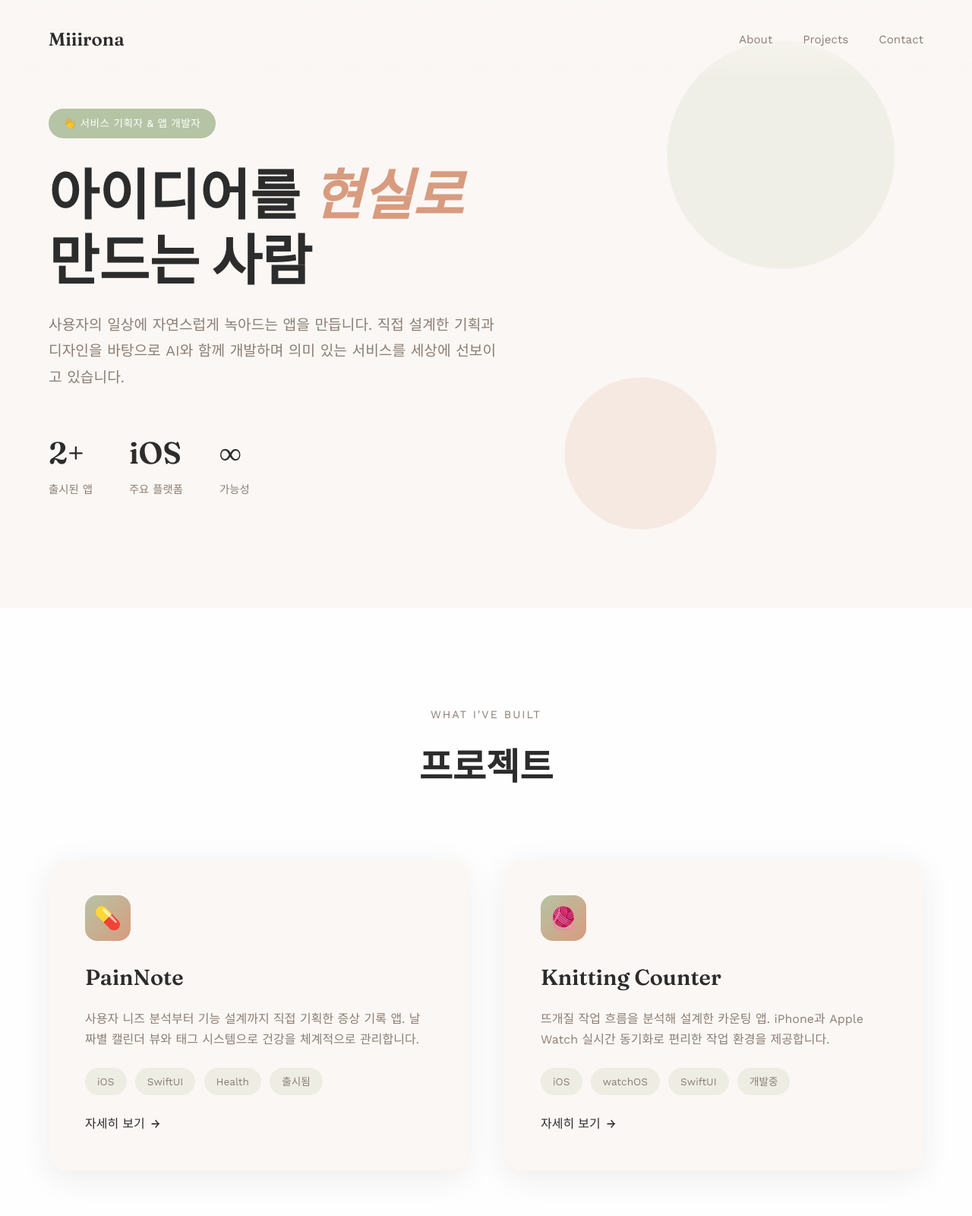
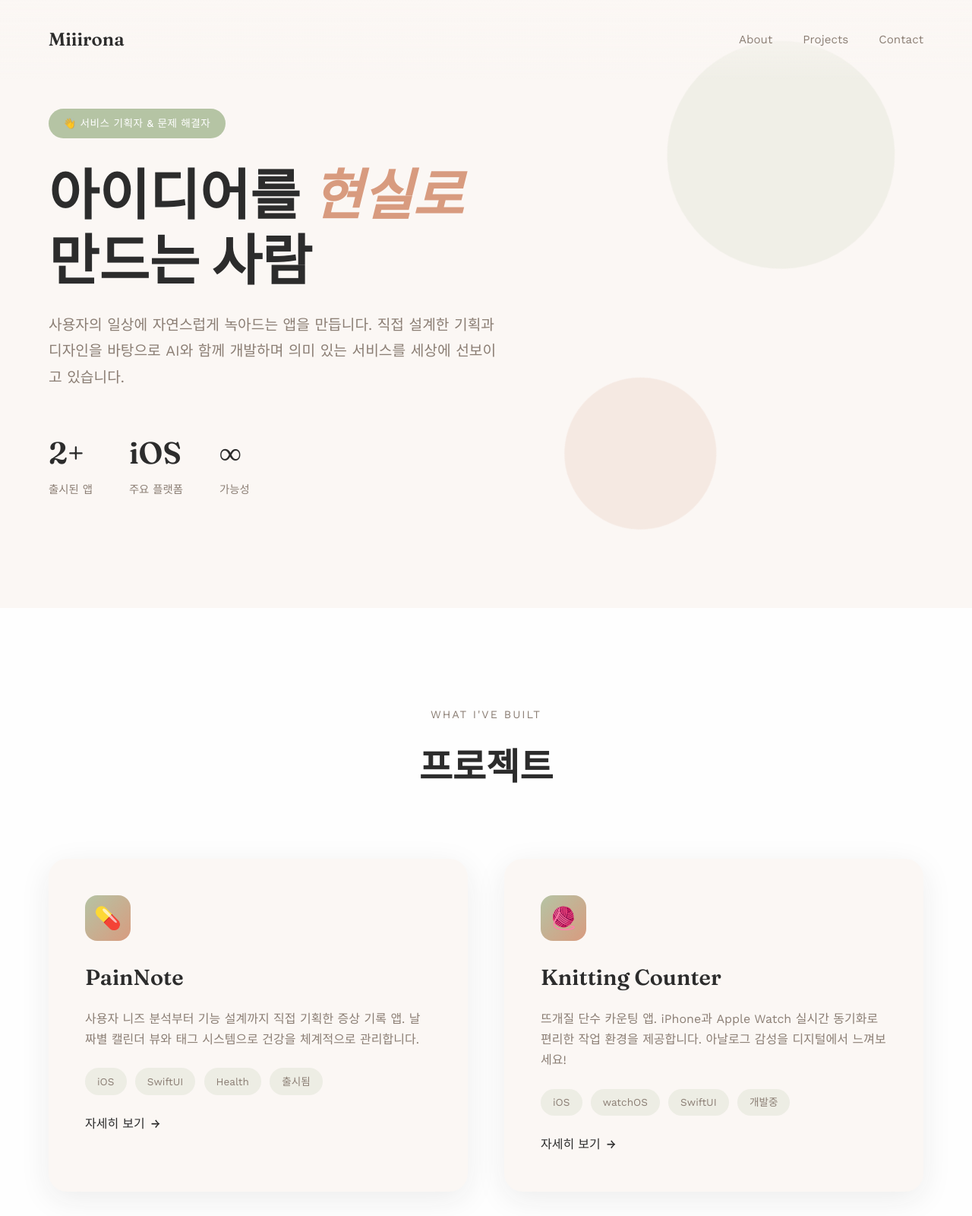
Before and after one commit to Miiirona/miiiro.github.io, a plain HTML site: page index.html in a window 1280 px wide. Shown: the top 1600 px of the page at 76% size. Drawn offline with nearby package versions, Linux system fonts and the light colour scheme.

Commit message:
Update index.html

```diff
--- a/index.html
+++ b/index.html
@@ -433,7 +433,7 @@
     <!-- Hero Section -->
     <section class="hero" id="about">
         <div class="hero-content">
-            <span class="hero-label">👋 서비스 기획자 & 앱 개발자</span>
+            <span class="hero-label">👋 서비스 기획자 & 문제 해결자</span>
             <h1>
                 아이디어를 <span class="highlight">현실로</span><br>
                 만드는 사람
@@ -496,8 +496,9 @@
                 <div class="project-icon">🧶</div>
                 <h3 class="project-title">Knitting Counter</h3>
                 <p class="project-description">
-                    뜨개질 작업 흐름을 분석해 설계한 카운팅 앱.
+                    뜨개질 단수 카운팅 앱.
                     iPhone과 Apple Watch 실시간 동기화로 편리한 작업 환경을 제공합니다.
+                    아날로그 감성을 디지털에서 느껴보세요!
                 </p>
                 <div class="project-tags">
                     <span class="tag">iOS</span>
@@ -516,7 +517,7 @@
     <footer id="contact">
         <div class="footer-links">
             <a href="https://github.com/Miiirona" target="_blank">GitHub</a>
-            <a href="mailto:your.email@example.com">Email</a>
+            <a href="mailto:miiiro.na95@gmail.com">Email</a>
         </div>
         <p>© 2024 Miiirona. Made with Claude & Love</p>
     </footer>
```
